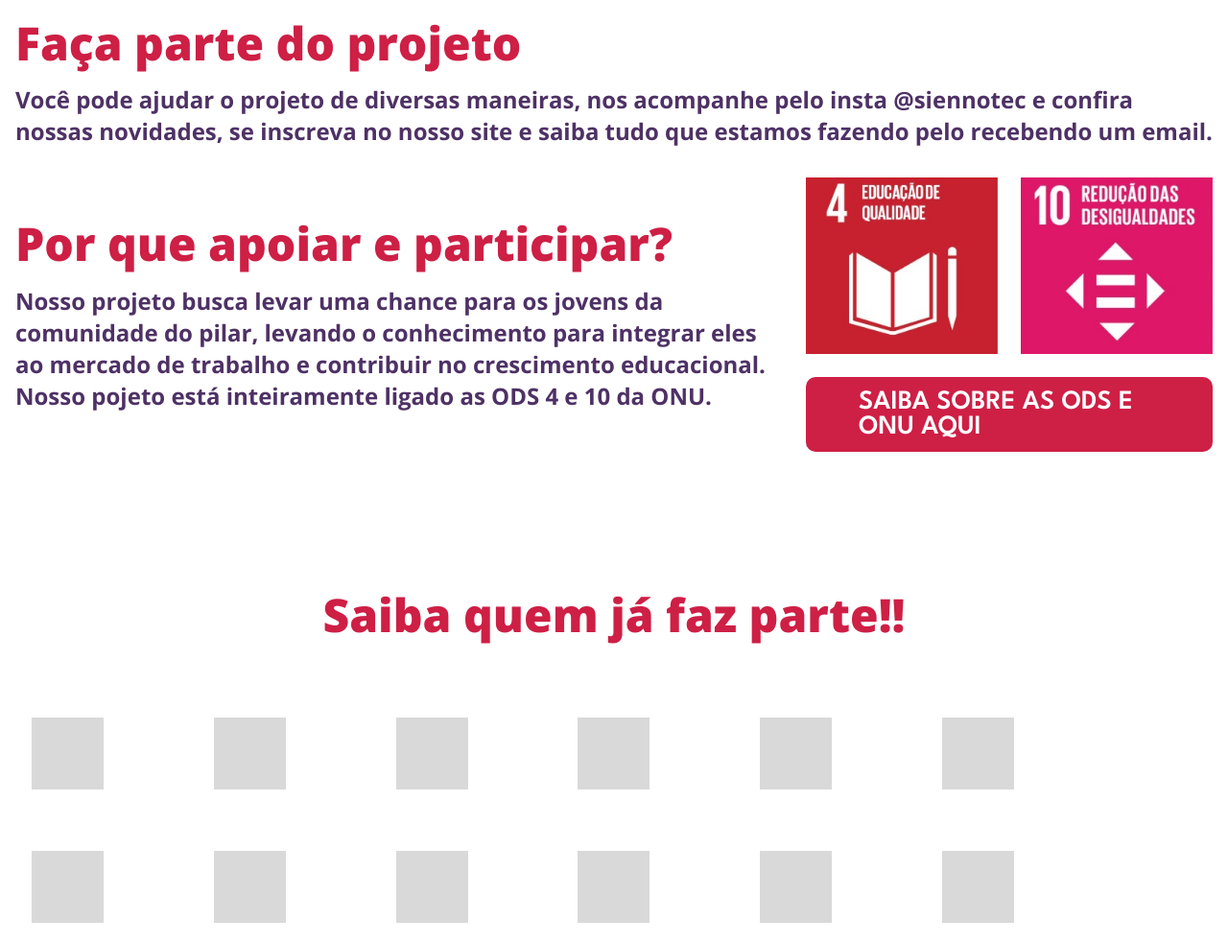
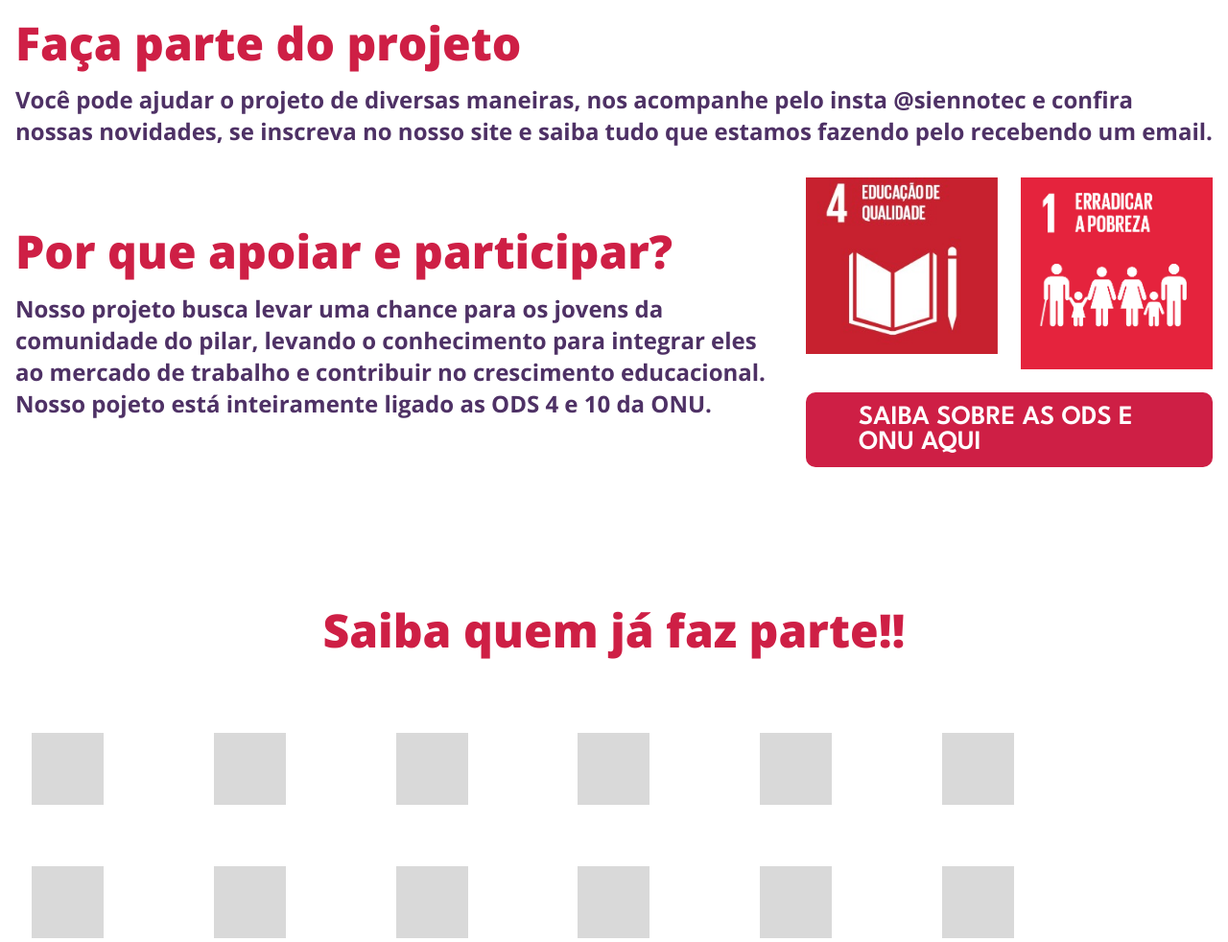
Before and after one commit to sienno-tecnologia/web, a website built with Parcel: page src/index.html in a window 1280 px wide. Shown: the part 5058-6040 px from the top of the page at 96% size. Built offline with nearby package versions, Linux system fonts and the light colour scheme.

Commit message:
eu sou lindo

```diff
--- a/src/index.html
+++ b/src/index.html
@@ -280,7 +280,7 @@
         </div>
         <div class="ods">
           <img src="./assets/educacao-ods.webp" alt="educação ods" />
-          <img src="./assets/desigualdade-ods.webp" alt="desigualdade ods" />
+          <img src="./assets/pobreza.jpg" alt="pobreza ods" />
 
           <a class="button" href="https://brasil.un.org/pt-br/sdgs"
             >saiba sobre as ods e onu aqui</a
```
Also changed, not shown: src/assets/pobreza.jpg (added).
